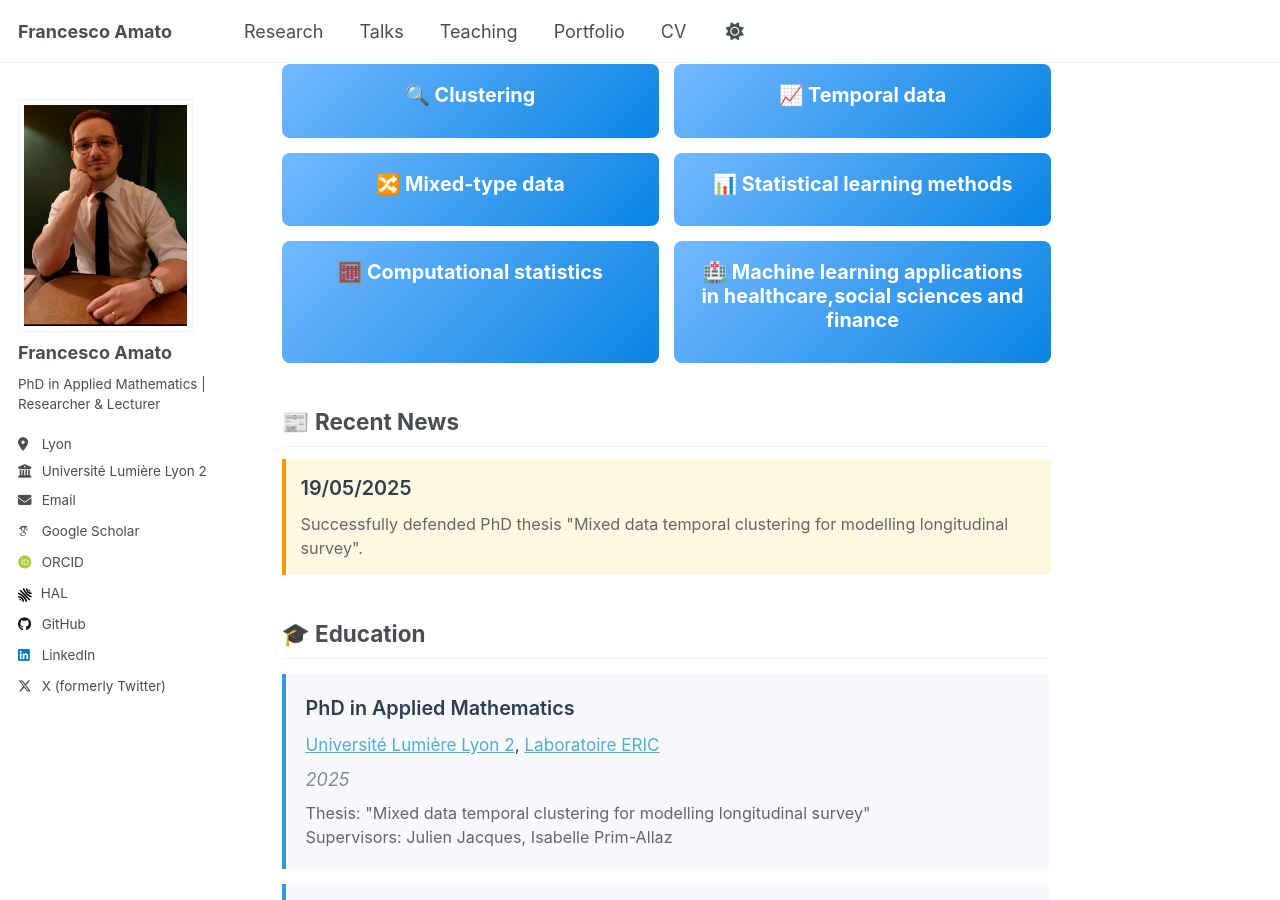
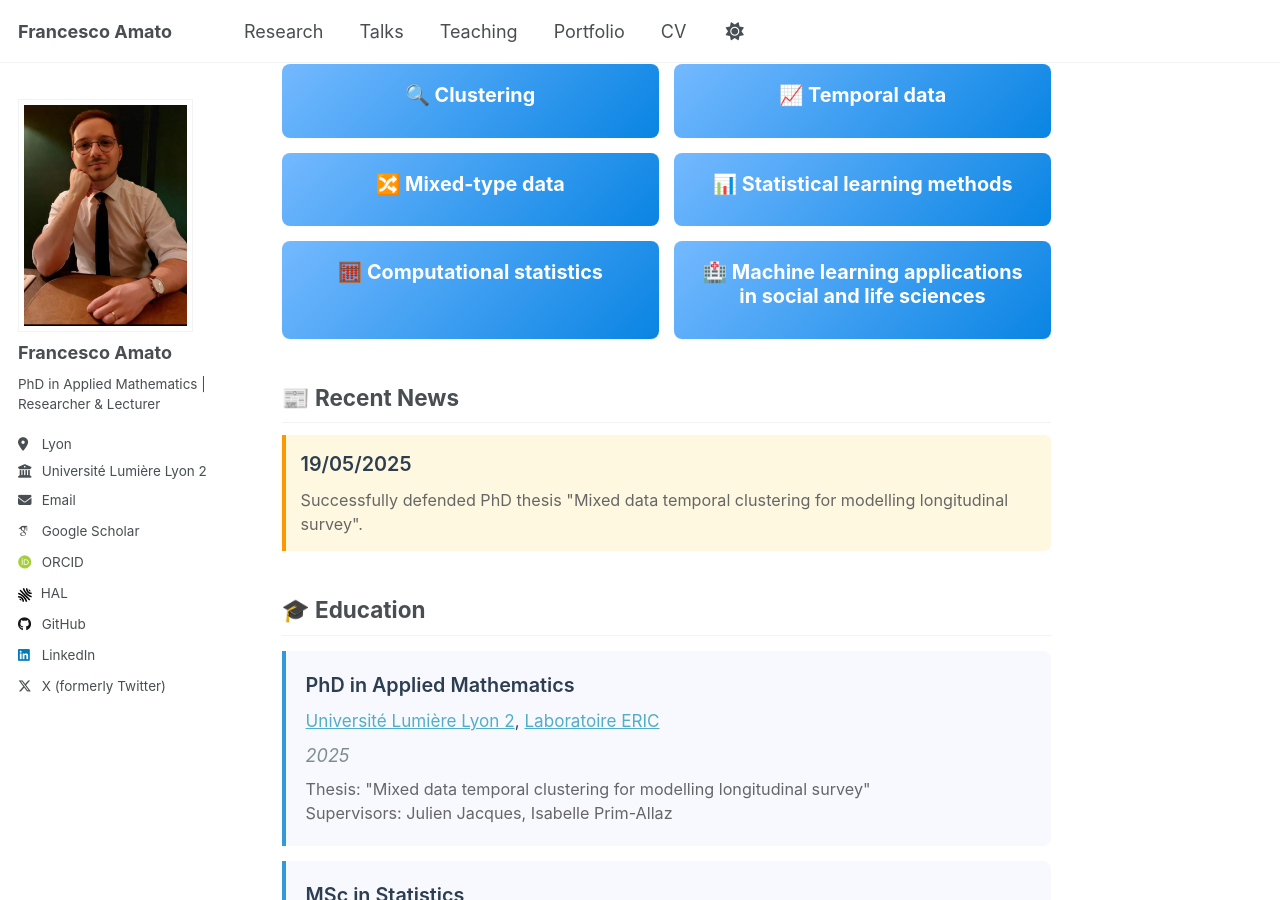
Before and after one commit to FraAmato/FraAmato.github.io, a Jekyll site: the page built from _pages/about.md, in a window 1280 px wide and 900 px high, scrolled down 423 px. Built offline with Jekyll 4.4.1, drawn with Linux system fonts in a browser that asks for light colours; some web fonts are replaced; a script that is not in the unit is left out.

Commit message:
Update about.md

```diff
--- a/_pages/about.md
+++ b/_pages/about.md
@@ -157,7 +157,7 @@ redirect_from:
     <h4>🧮 Computational statistics</h4>
   </div>
   <div class="interest-card">
-    <h4>🏥 Machine learning applications in healthcare,social sciences and finance</h4>
+    <h4>🏥 Machine learning applications in social and life sciences</h4>
   </div>
 </div>
 
```
